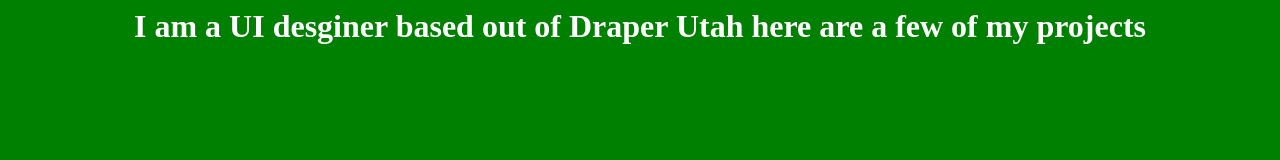
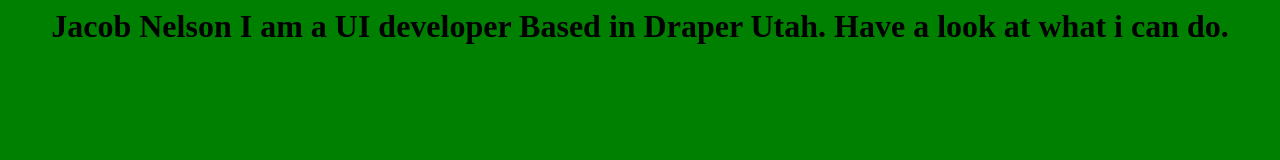
Before and after one commit to Jacobn26/UI, a plain HTML site: page index.html in a window 1280 px wide. Drawn offline with Linux system fonts and the light colour scheme.

Commit message:
Update index.html

```diff
--- a/index.html
+++ b/index.html
@@ -5,13 +5,14 @@
          </Title>
 
   <body>
-    <h1>I am a UI desginer based out of Draper Utah here are a few of my projects
+    <h1>Jacob Nelson
+     I am a UI developer Based in Draper Utah. Have a look at what i can do.
       </body>
 
     <style>
       body {
         background-color:green;
-        color:#fff;
+        color:#000;
         text-align:center;
       }
     </style>
```
